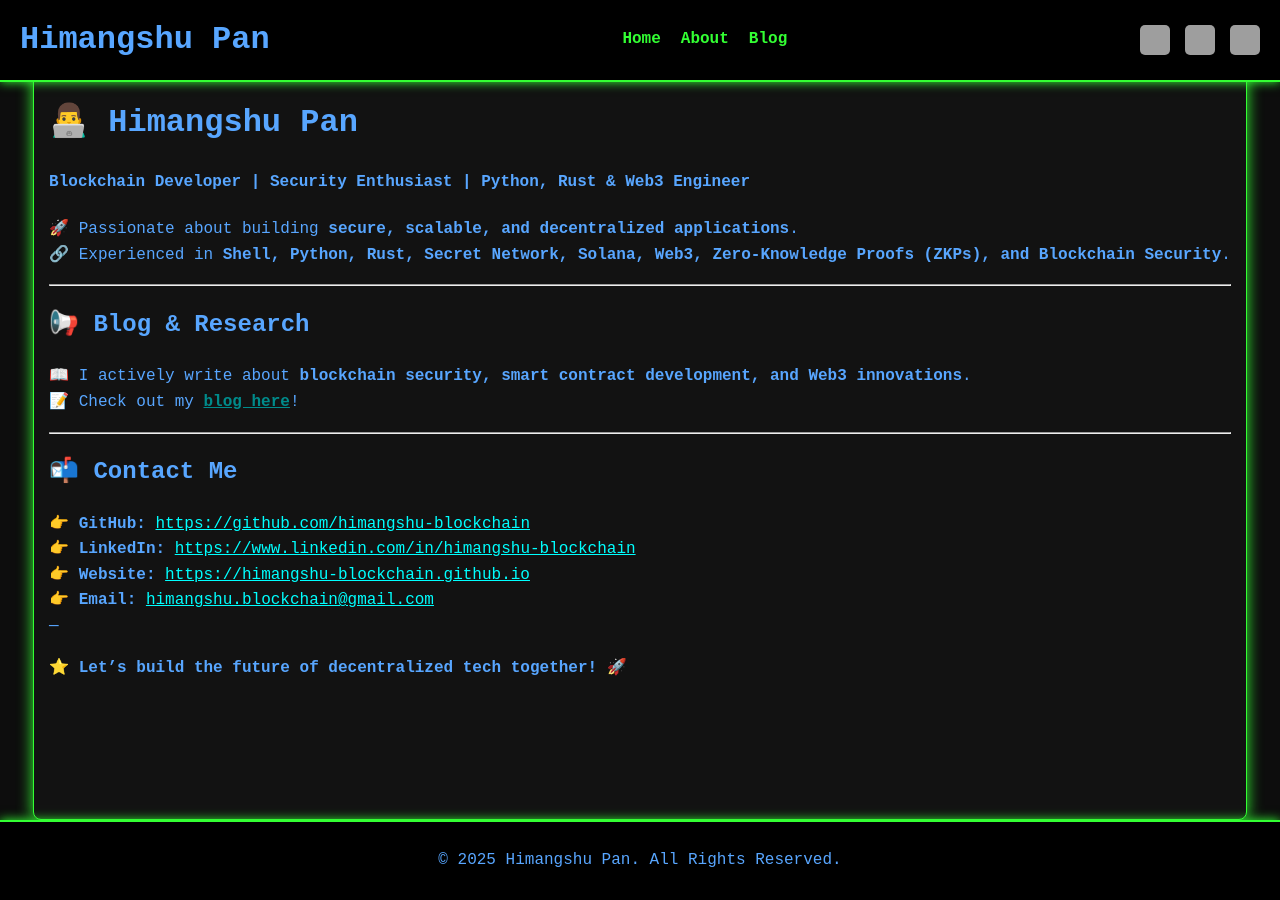
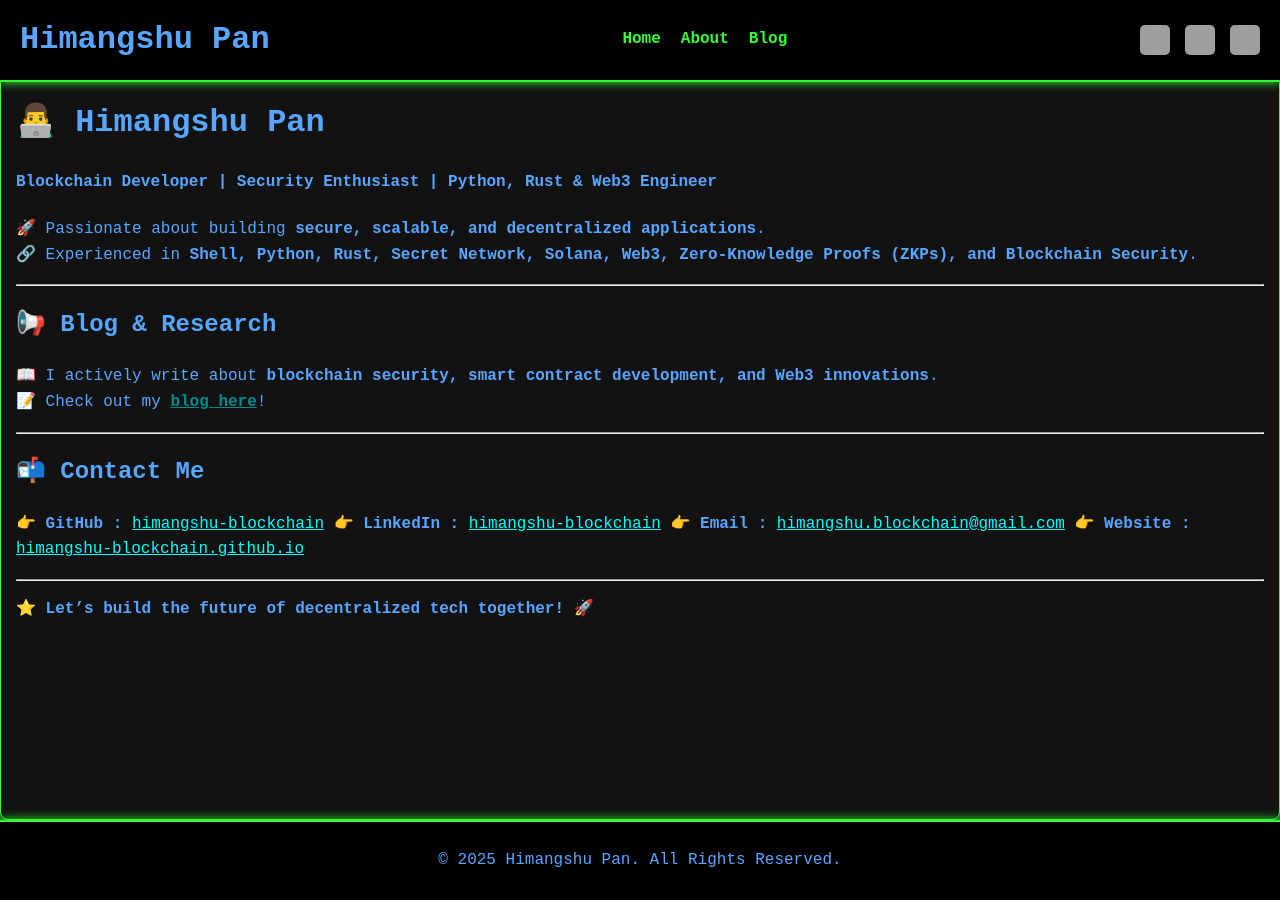
Before and after one commit to himangshu-blockchain/himangshu-blockchain.github.io, a Jekyll site: the page built from Site/index.markdown, in a window 1280 px wide. Built offline with Jekyll 4.4.1, drawn with Linux system fonts in a browser that asks for light colours; nearby versions of some CDN libraries; comment, search, counter and statistics services are not loaded; some of the changed lines change nothing that is shown; grey boxes are pictures that could not be loaded.

Commit message:
Change contact me section

```diff
--- a/Site/index.markdown
+++ b/Site/index.markdown
@@ -18,10 +18,11 @@ title: "Himangshu Pan - Portfolio"
 ---
 
 ## 📬 Contact Me
-👉 **GitHub:** [https://github.com/himangshu-blockchain](https://github.com/himangshu-blockchain)
-👉 **LinkedIn:** [https://www.linkedin.com/in/himangshu-blockchain](https://www.linkedin.com/in/himangshu-blockchain/)
-👉 **Website:** [https://himangshu-blockchain.github.io](https://himangshu-blockchain.github.io)
-👉 **Email:** [himangshu.blockchain@gmail.com](mailto:himangshu.blockchain@gmail.com)
+👉 **GitHub   :** [himangshu-blockchain](https://github.com/himangshu-blockchain)
+👉 **LinkedIn :** [himangshu-blockchain](https://www.linkedin.com/in/himangshu-blockchain/)
+👉 **Email    :** [himangshu.blockchain@gmail.com](mailto:himangshu.blockchain@gmail.com)
+👉 **Website  :** [himangshu-blockchain.github.io](https://himangshu-blockchain.github.io)
+
 ---
 
 ⭐ **Let's build the future of decentralized tech together!** 🚀
```
Also changed, not shown: 2 other files.
